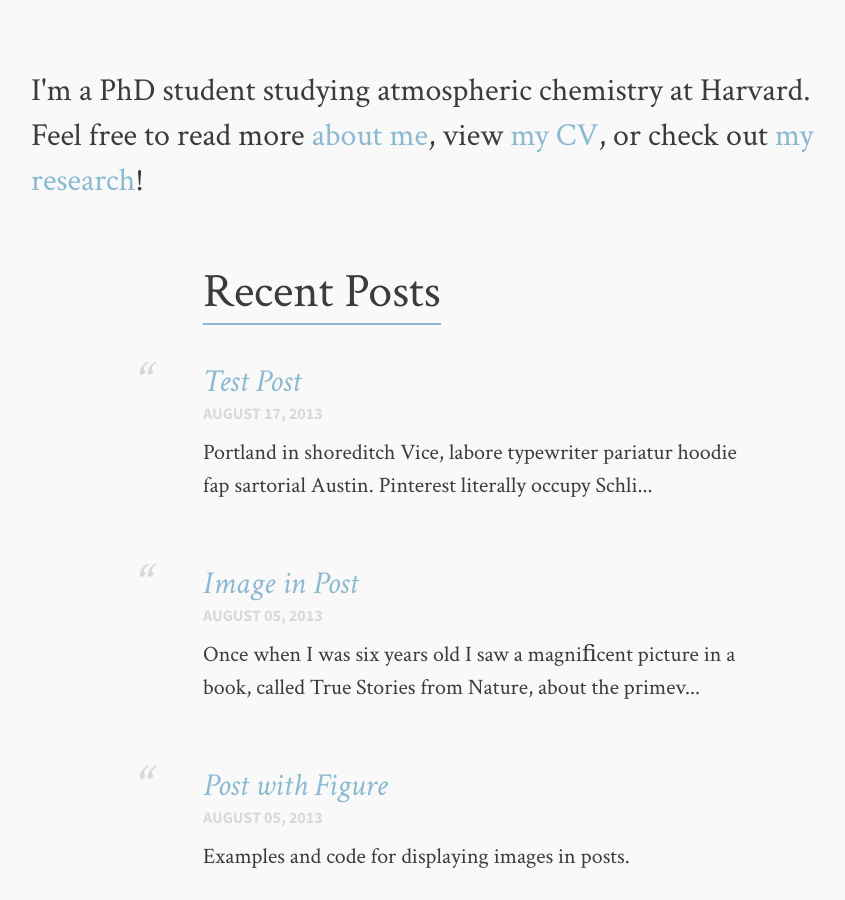
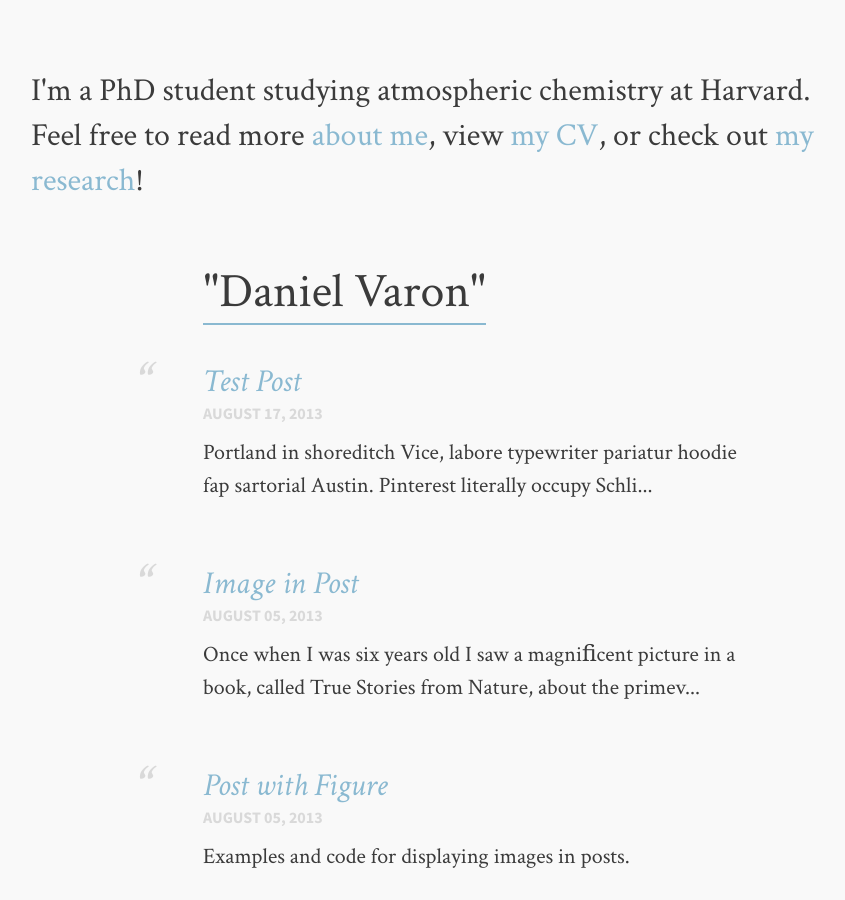
Before and after one commit to djvaron/djvaron.github.io, a Jekyll site: the page built from index.md, in a window 1280 px wide and 900 px high, scrolled down 875 px. Shown: the whole window, without its empty margins (209-1054 px from the left). Built offline with Jekyll 4.4.1, drawn with Linux system fonts in a browser that asks for light colours.

Commit message:
Update home.html

```diff
--- a/_layouts/home.html
+++ b/_layouts/home.html
@@ -1,8 +1,4 @@
 {% include head.html %}
-
-<head>
-    <title>Daniel Varon</title>
-</head>
 
 <span class="banner_h">
     <img src="images/atmosphere.jpg" alt="banner" />
@@ -20,7 +16,7 @@
                 <br>
                 <br>
               <ol class="post-list">
-                 <lh><h2><span class="bb">{{ page.title }}</span></h2></lh>
+                 <lh><h2><span class="bb">"Daniel Varon"</span></h2></lh>
                   {% for post in site.posts %}
                   <li>
                     <div class="deets" itemscope itemtype="http://schema.org/BlogPosting" itemprop="blogPost">
```
